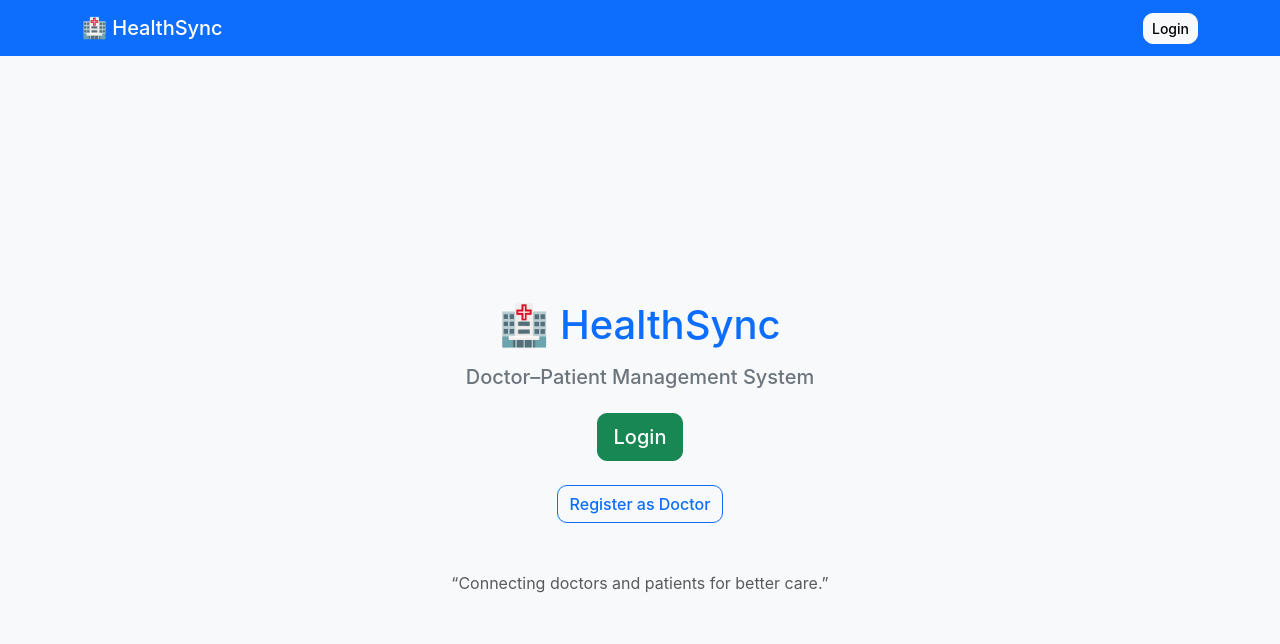
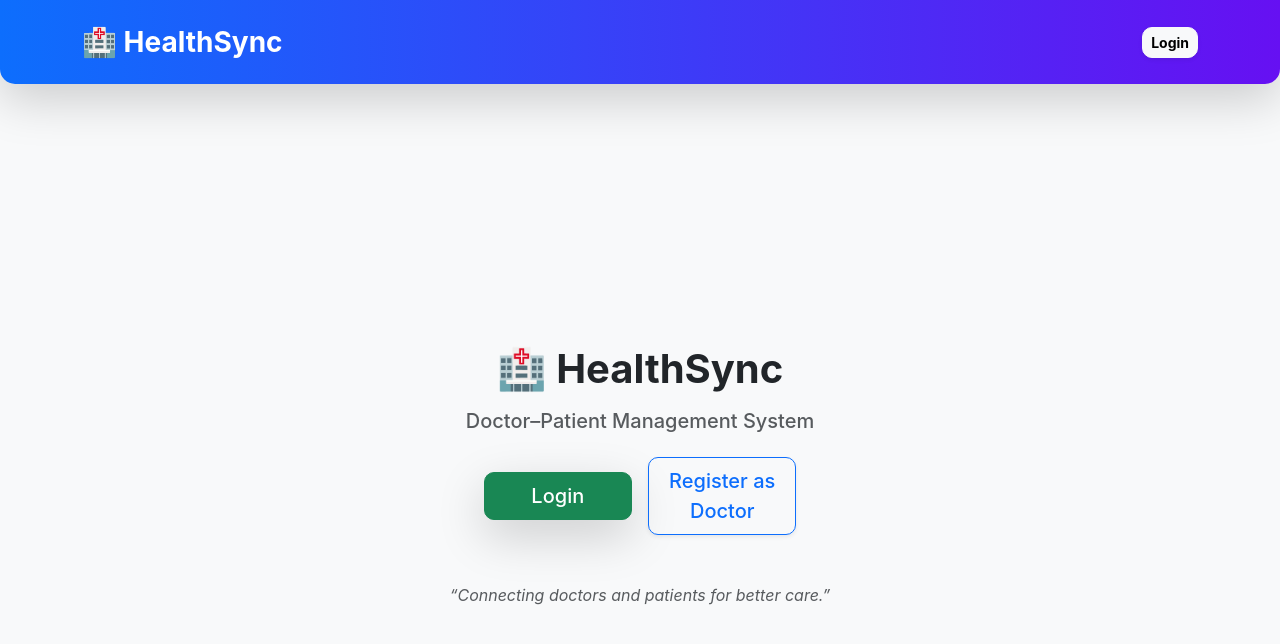
Before and after one commit to DoctorPatientFriendlyApp/DocSysFrontend, a React (Vite) app in the folder Doctor_Patient_App/: page / in a window 1280 px wide. Shown: the top 644 px of the page. Built offline with nearby package versions, Linux system fonts and the light colour scheme.

Commit message:
Added Styling to NavBar

```diff
--- a/Doctor_Patient_App/package.json
+++ b/Doctor_Patient_App/package.json
@@ -10,6 +10,8 @@
     "preview": "vite preview"
   },
   "dependencies": {
+    "@react-three/drei": "^10.7.7",
+    "@react-three/fiber": "^9.4.0",
     "@tailwindcss/vite": "^4.1.17",
     "axios": "^1.13.2",
     "bootstrap": "^5.3.8",
@@ -19,7 +21,8 @@
     "react-icons": "^5.5.0",
     "react-router-dom": "^7.9.5",
     "react-toastify": "^11.0.5",
-    "tailwindcss": "^4.1.17"
+    "tailwindcss": "^4.1.17",
+    "three": "^0.181.2"
   },
   "devDependencies": {
     "@eslint/js": "^9.36.0",
--- /dev/null
+++ b/Doctor_Patient_App/src/components/NavBars/Navbar.css
@@ -0,0 +1,12 @@
+.navbar-gradient {
+  background: linear-gradient(90deg, #0d6efd, #6610f2);
+  border-radius: 0 0 15px 15px;
+}
+
+.btn-hover-3d {
+  transition: all 0.3s ease;
+}
+.btn-hover-3d:hover {
+  transform: translateY(-4px) scale(1.05);
+  box-shadow: 0 8px 20px rgba(0,0,0,0.25);
+}
--- a/Doctor_Patient_App/src/components/NavBars/PublicNav.jsx
+++ b/Doctor_Patient_App/src/components/NavBars/PublicNav.jsx
@@ -1,20 +1,26 @@
 // src/components/Navbars/PublicNav.jsx
 import { Navbar, Nav, Container, Button } from "react-bootstrap";
 import { Link, useNavigate } from "react-router-dom";
+import './Navbar.css'
+
 
 export default function PublicNav() {
   const navigate = useNavigate();
 
   return (
-    <Navbar bg="primary" variant="dark" expand="lg">
+   <Navbar expand="lg" className="navbar-gradient shadow-lg py-3">
   <Container>
-        <Navbar.Brand as={Link} to="/">🏥 HealthSync</Navbar.Brand>
+    <Navbar.Brand as={Link} to="/" className="fs-3 fw-bold text-white">
+      🏥 HealthSync
+    </Navbar.Brand>
 
-        <Navbar.Toggle />
-        <Navbar.Collapse>
-          <Nav className="ms-auto">
+    <Navbar.Toggle aria-controls="navbarNav" className="navbar-toggler-icon" />
+    <Navbar.Collapse id="navbarNav">
+      <Nav className="ms-auto align-items-center gap-3">
         <Button
-              variant="light" size="sm"
+          variant="light"
+          size="sm"
+          className="fw-bold shadow-sm btn-hover-3d"
           onClick={() => navigate("/login")}
         >
           Login
@@ -23,5 +29,6 @@ export default function PublicNav() {
     </Navbar.Collapse>
   </Container>
 </Navbar>
+
   );
 }
--- a/Doctor_Patient_App/src/pages/Doctors/DoctorProfile.jsx
+++ b/Doctor_Patient_App/src/pages/Doctors/DoctorProfile.jsx
@@ -93,17 +93,14 @@ function DoctorProfile() {
               👨‍⚕️ View Patients
             </Link>
 
-            <button
+            {/* <button
               onClick={handleDelete}
               className="btn btn-danger"
             >
               🗑️ Delete Profile
-            </button>
+            </button> */}
           </div>
 
-          <Link to="/doctors" className="btn btn-outline-primary mt-4 w-50">
-            ← Back to Doctor List
-          </Link>
         </div>
       </div>
     </div>
--- /dev/null
+++ b/Doctor_Patient_App/src/pages/Home.css
@@ -0,0 +1,52 @@
+/* Container gradient background */
+.home-container {
+  position: relative;
+  z-index: 1;
+}
+
+.background-gradient {
+  background: linear-gradient(135deg, #e0f7ff, #f0e7ff);
+  position: absolute;
+  z-index: 0;
+  border-radius: 25px;
+  filter: blur(60px);
+  transform: scale(1.5);
+  pointer-events: none;
+}
+
+/* Text gradient */
+.text-gradient {
+  background: linear-gradient(to right, #0d6efd, #6610f2);
+  -webkit-background-clip: text;
+  -webkit-text-fill-color: transparent;
+}
+
+/* Button hover 3D effect */
+.btn-hover-3d {
+  transition: all 0.3s ease;
+}
+.btn-hover-3d:hover {
+  transform: translateY(-4px) scale(1.05);
+  box-shadow: 0 10px 30px rgba(0,0,0,0.25);
+}
+
+/* Fade-in animations */
+.animate-fade {
+  animation: fadeIn 0.8s ease-in-out forwards;
+  opacity: 0;
+}
+.animate-fade.delay-1 { animation-delay: 0.2s; }
+.animate-fade.delay-2 { animation-delay: 0.4s; }
+.animate-fade.delay-3 { animation-delay: 0.6s; }
+.animate-fade.delay-4 { animation-delay: 0.8s; }
+
+@keyframes fadeIn {
+  from { opacity: 0; transform: translateY(20px); }
+  to { opacity: 1; transform: translateY(0); }
+}
+
+/* Shadow for buttons */
+.btn-lg, .btn-md {
+  border-radius: 12px;
+  font-weight: 600;
+}
--- a/Doctor_Patient_App/src/pages/Home.jsx
+++ b/Doctor_Patient_App/src/pages/Home.jsx
@@ -1,35 +1,33 @@
-import React from "react";
+
 import { useNavigate } from "react-router-dom";
 
 export default function Home() {
   const navigate = useNavigate();
 
   return (
-    <div className="container-fluid bg-light d-flex flex-column justify-content-center align-items-center text-center min-vh-100 p-4">
-      <h1 className="mb-3 text-primary">🏥 HealthSync</h1>
-      <h5 className="mb-4 text-secondary">Doctor–Patient Management System</h5>
+    <div className="home-container d-flex flex-column justify-content-center align-items-center text-center min-vh-100 p-4 position-relative overflow-hidden">
 
-      <div className="d-flex flex-column flex-md-row justify-content-center align-items-center gap-3">
+      <h1 className="mb-3 text-gradient fw-bold animate-fade">🏥 HealthSync</h1>
+      <h5 className="mb-4 text-muted animate-fade delay-1">
+        Doctor–Patient Management System
+      </h5>
 
+      <div className="d-flex flex-column flex-md-row justify-content-center align-items-center gap-3 animate-fade delay-2">
         <button
-          className="btn btn-success btn-lg w-100 w-md-auto"
+          className="btn btn-success btn-lg shadow-lg btn-hover-3d w-100 w-md-auto"
           onClick={() => navigate("/login?role=patient")}
         >
           Login
         </button>
-      </div>
-
-      {/* ✅ Register Doctor Button */}
-      <div className="mt-4">
         <button
-          className="btn btn-outline-primary btn-md"
+          className="btn btn-outline-primary btn-lg shadow-sm btn-hover-3d w-100 w-md-auto"
           onClick={() => navigate("/doctors/add")}
         >
           Register as Doctor
         </button>
       </div>
 
-      <p className="mt-5 text-muted">
+      <p className="mt-5 text-muted animate-fade delay-3 fst-italic">
         “Connecting doctors and patients for better care.”
       </p>
     </div>
```
Also changed, not shown: Doctor_Patient_App/src/pages/Patients/PatientView.jsx (+81 -120 lines), 1 other file (tests, documents, lock files or other folders). Lines whose indentation alone changed are shown as unchanged.
